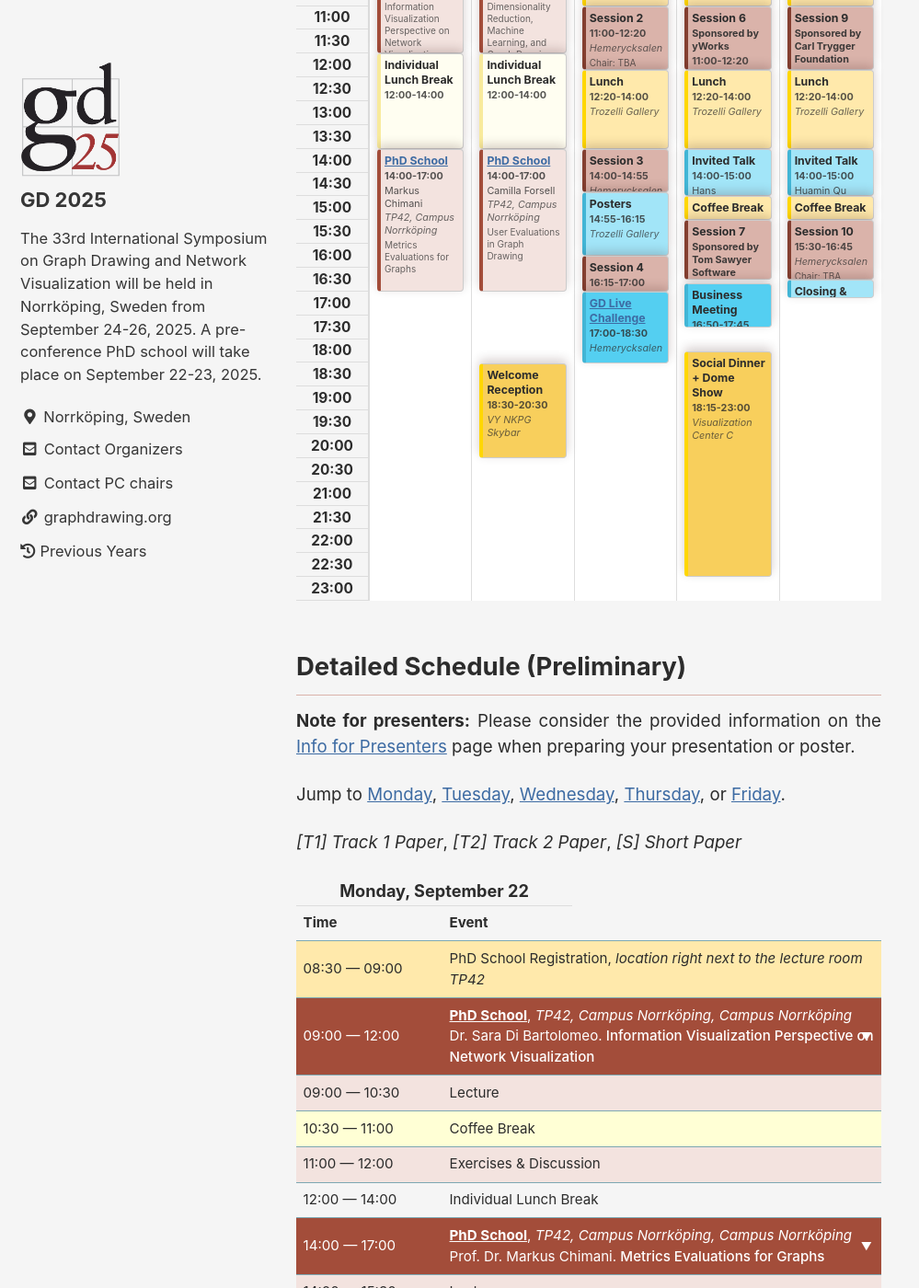
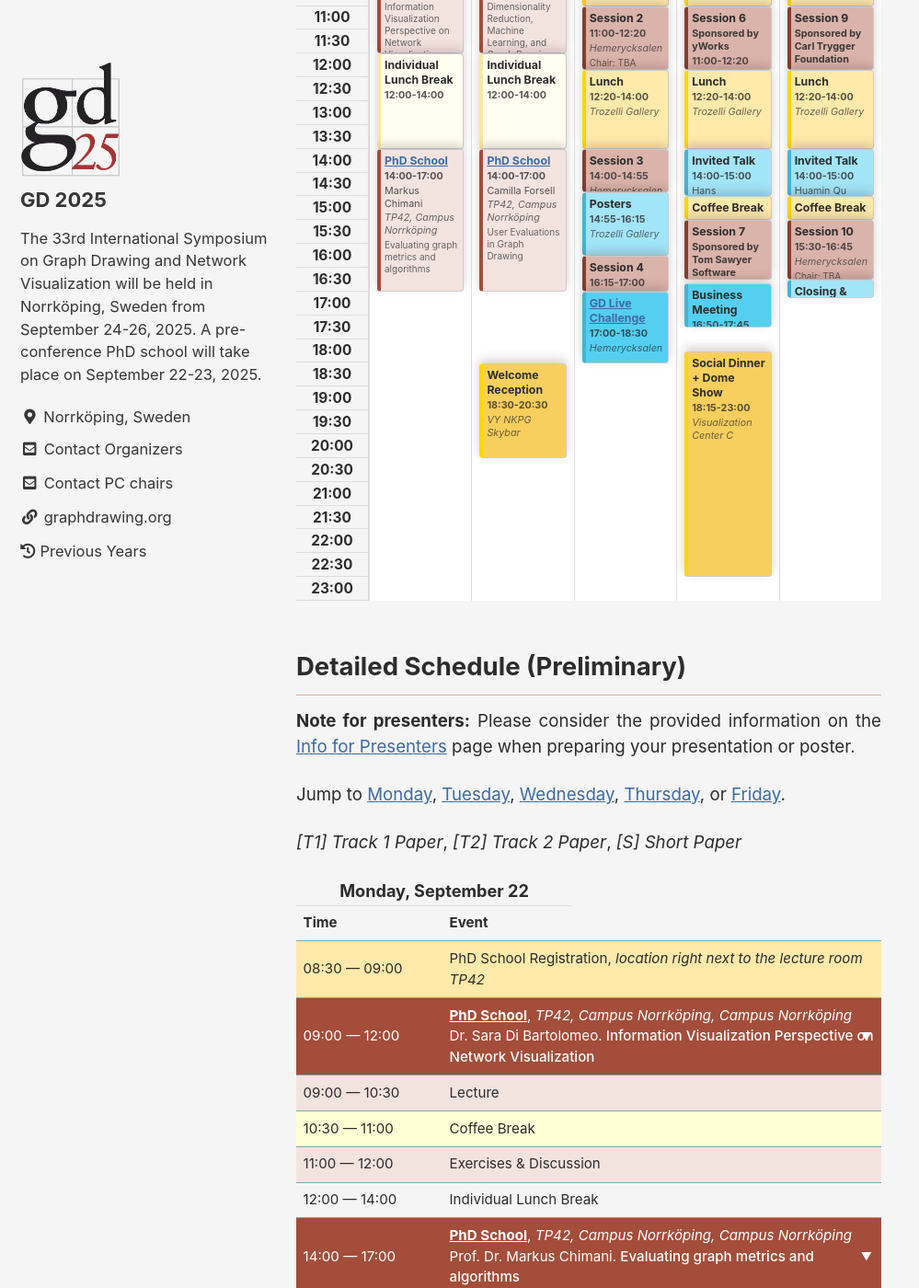
Before and after one commit to graphdrawing/gd2025, a Jekyll site: the page built from pages/program.md, in a window 1280 px wide and 1400 px high, scrolled down 809 px. Shown: the whole window at 92% size, without its empty margins (0-999 px from the left). Built offline with Jekyll 4.4.1, drawn with Linux system fonts in a browser that asks for light colours; cached includes are drawn as plain includes.

Commit message:
add ddl to presenter info page, change phd lecture title, add s SafeToC advocates info

```diff
--- a/pages/program.md
+++ b/pages/program.md
@@ -441,7 +441,7 @@ const timelineData = {
         { start: "09:00", end: "12:00", type: "phd-school", title: "PhD School", speaker: "Sara Di Bartolomeo", location: "TP42, Campus Norrköping", details: "Information Visualization Perspective on Network Visualization", link: "../school/#sara-di-bartolomeo" },
         //{ start: "10:30", end: "11:00", type: "logistical", title: "Coffee Break" },
         { start: "12:00", end: "14:00", type: "other", title: "Individual Lunch Break" },
-        { start: "14:00", end: "17:00", type: "phd-school", title: "PhD School", speaker: "Markus Chimani", location: "TP42, Campus Norrköping", details: "Metrics Evaluations for Graphs", link: "../school/#markus-chimani" },
+        { start: "14:00", end: "17:00", type: "phd-school", title: "PhD School", speaker: "Markus Chimani", location: "TP42, Campus Norrköping", details: "Evaluating graph metrics and algorithms", link: "../school/#markus-chimani" },
         //{ start: "15:30", end: "16:00", type: "logistical", title: "Coffee Break" }
       ]
     },
@@ -712,7 +712,7 @@ function scrollToSection(sectionId) {
     <tr class="phd-school header schedule-link" id="phd-school-markus" schedule-link-start="2025-09-22T14:00" schedule-link-end="2025-09-22T17:00" schedule-link-text="PhD School &mdash; Markus Chimani">
       <td>14:00 &mdash; 17:00</td>
       <td><strong><a href="../school/#markus-chimani">PhD School</a></strong>, <span class="room-info">TP42,  Campus Norrköping, Campus Norrköping</span><br>
-        <span class="authors">Prof. Dr. Markus Chimani</span>. <span class="title">Metrics Evaluations for Graphs</span>
+        <span class="authors">Prof. Dr. Markus Chimani</span>. <span class="title">Evaluating graph metrics and algorithms</span>
       </td>
     </tr>
     <tr class="phd-school"><td>14:00 &mdash; 15:30</td><td>Lecture</td></tr>
```
Also changed, not shown: pages/code_of_conduct.md (+2 -4 lines), pages/presentation_info.md (+2 -0 lines), pages/registration.md (+1 -1 lines), pages/school.md (+2 -2 lines).
